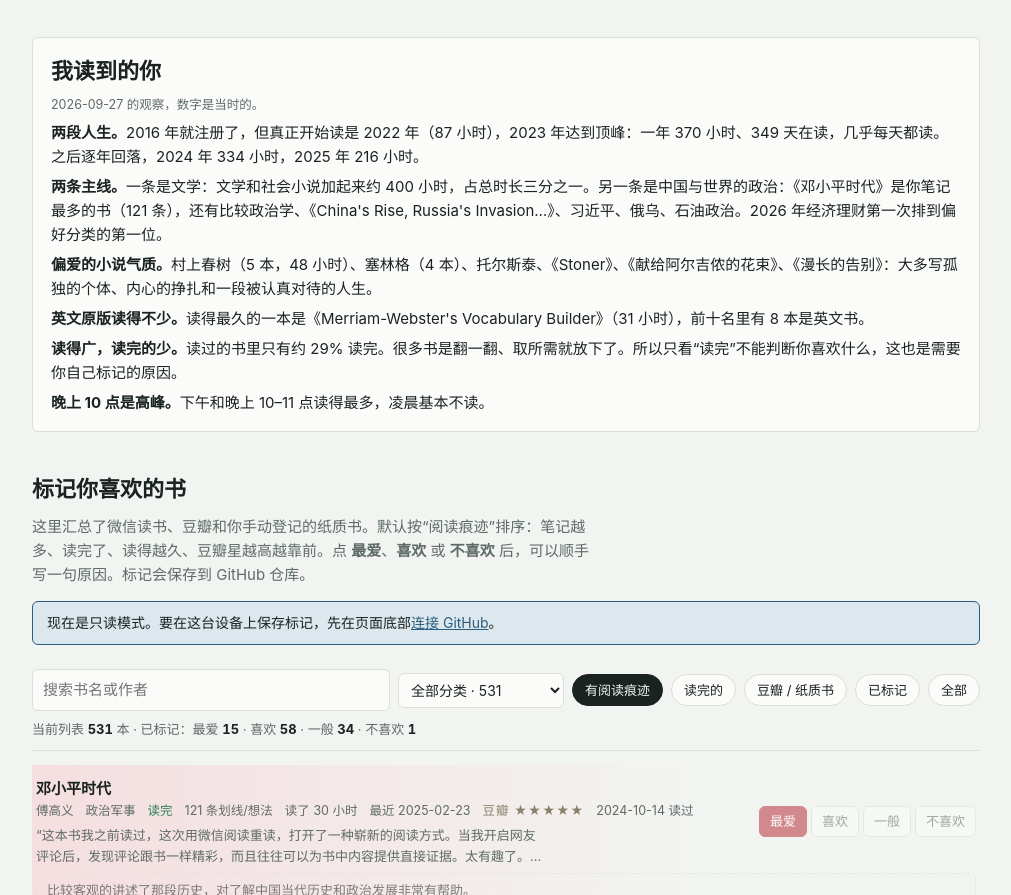
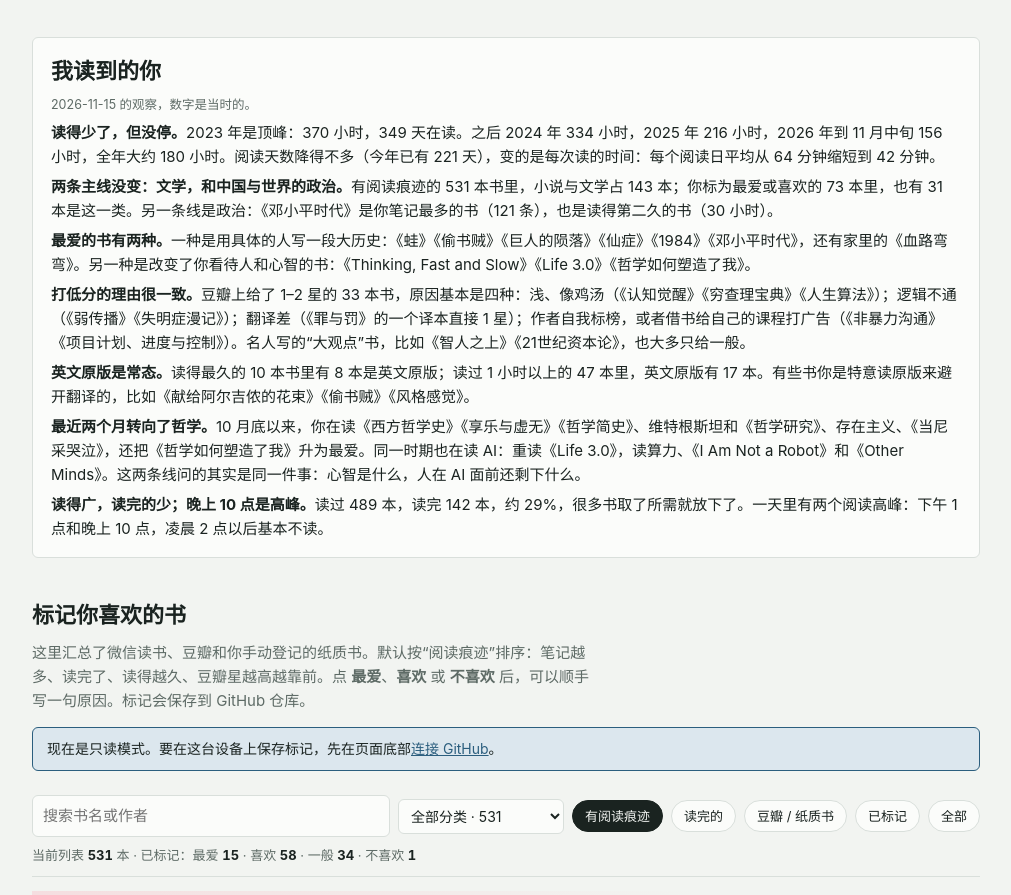
Before and after one commit to burnetzhong/books, a plain HTML site: page docs/index.html in a window 1280 px wide. Shown: the part 1381-2276 px from the top of the page, without its empty margins (134-1145 px from the left). Drawn offline with Linux system fonts and the light colour scheme.

Commit message:
自动保存：CLAUDE.md、index.html

```diff
--- a/docs/index.html
+++ b/docs/index.html
@@ -125,13 +125,14 @@ svg text{fill:var(--muted);font-size:11px;font-family:var(--sans)}
 
   <section class="insight">
     <h2>我读到的你</h2>
-    <div class="status">2026-09-27 的观察，数字是当时的。</div>
-    <p><b>两段人生。</b>2016 年就注册了，但真正开始读是 2022 年（87 小时），2023 年达到顶峰：一年 370 小时、349 天在读，几乎每天都读。之后逐年回落，2024 年 334 小时，2025 年 216 小时。</p>
-    <p><b>两条主线。</b>一条是文学：文学和社会小说加起来约 400 小时，占总时长三分之一。另一条是中国与世界的政治：《邓小平时代》是你笔记最多的书（121 条），还有比较政治学、《China's Rise, Russia's Invasion…》、习近平、俄乌、石油政治。2026 年经济理财第一次排到偏好分类的第一位。</p>
-    <p><b>偏爱的小说气质。</b>村上春树（5 本，48 小时）、塞林格（4 本）、托尔斯泰、《Stoner》、《献给阿尔吉侬的花束》、《漫长的告别》：大多写孤独的个体、内心的挣扎和一段被认真对待的人生。</p>
-    <p><b>英文原版读得不少。</b>读得最久的一本是《Merriam-Webster's Vocabulary Builder》（31 小时），前十名里有 8 本是英文书。</p>
-    <p><b>读得广，读完的少。</b>读过的书里只有约 29% 读完。很多书是翻一翻、取所需就放下了。所以只看“读完”不能判断你喜欢什么，这也是需要你自己标记的原因。</p>
-    <p><b>晚上 10 点是高峰。</b>下午和晚上 10–11 点读得最多，凌晨基本不读。</p>
+    <div class="status">2026-11-15 的观察，数字是当时的。</div>
+    <p><b>读得少了，但没停。</b>2023 年是顶峰：370 小时，349 天在读。之后 2024 年 334 小时，2025 年 216 小时，2026 年到 11 月中旬 156 小时，全年大约 180 小时。阅读天数降得不多（今年已有 221 天），变的是每次读的时间：每个阅读日平均从 64 分钟缩短到 42 分钟。</p>
+    <p><b>两条主线没变：文学，和中国与世界的政治。</b>有阅读痕迹的 531 本书里，小说与文学占 143 本；你标为最爱或喜欢的 73 本里，也有 31 本是这一类。另一条线是政治：《邓小平时代》是你笔记最多的书（121 条），也是读得第二久的书（30 小时）。</p>
+    <p><b>最爱的书有两种。</b>一种是用具体的人写一段大历史：《蛙》《偷书贼》《巨人的陨落》《仙症》《1984》《邓小平时代》，还有家里的《血路弯弯》。另一种是改变了你看待人和心智的书：《Thinking, Fast and Slow》《Life 3.0》《哲学如何塑造了我》。</p>
+    <p><b>打低分的理由很一致。</b>豆瓣上给了 1–2 星的 33 本书，原因基本是四种：浅、像鸡汤（《认知觉醒》《穷查理宝典》《人生算法》）；逻辑不通（《弱传播》《失明症漫记》）；翻译差（《罪与罚》的一个译本直接 1 星）；作者自我标榜，或者借书给自己的课程打广告（《非暴力沟通》《项目计划、进度与控制》）。名人写的“大观点”书，比如《智人之上》《21世纪资本论》，也大多只给一般。</p>
+    <p><b>英文原版是常态。</b>读得最久的 10 本书里有 8 本是英文原版；读过 1 小时以上的 47 本里，英文原版有 17 本。有些书你是特意读原版来避开翻译的，比如《献给阿尔吉侬的花束》《偷书贼》《风格感觉》。</p>
+    <p><b>最近两个月转向了哲学。</b>10 月底以来，你在读《西方哲学史》《享乐与虚无》《哲学简史》、维特根斯坦和《哲学研究》、存在主义、《当尼采哭泣》，还把《哲学如何塑造了我》升为最爱。同一时期也在读 AI：重读《Life 3.0》，读算力、《I Am Not a Robot》和《Other Minds》。这两条线问的其实是同一件事：心智是什么，人在 AI 面前还剩下什么。</p>
+    <p><b>读得广，读完的少；晚上 10 点是高峰。</b>读过 489 本，读完 142 本，约 29%，很多书取了所需就放下了。一天里有两个阅读高峰：下午 1 点和晚上 10 点，凌晨 2 点以后基本不读。</p>
   </section>
 
   <section id="mark">
```
Also changed, not shown: 1 other file.
